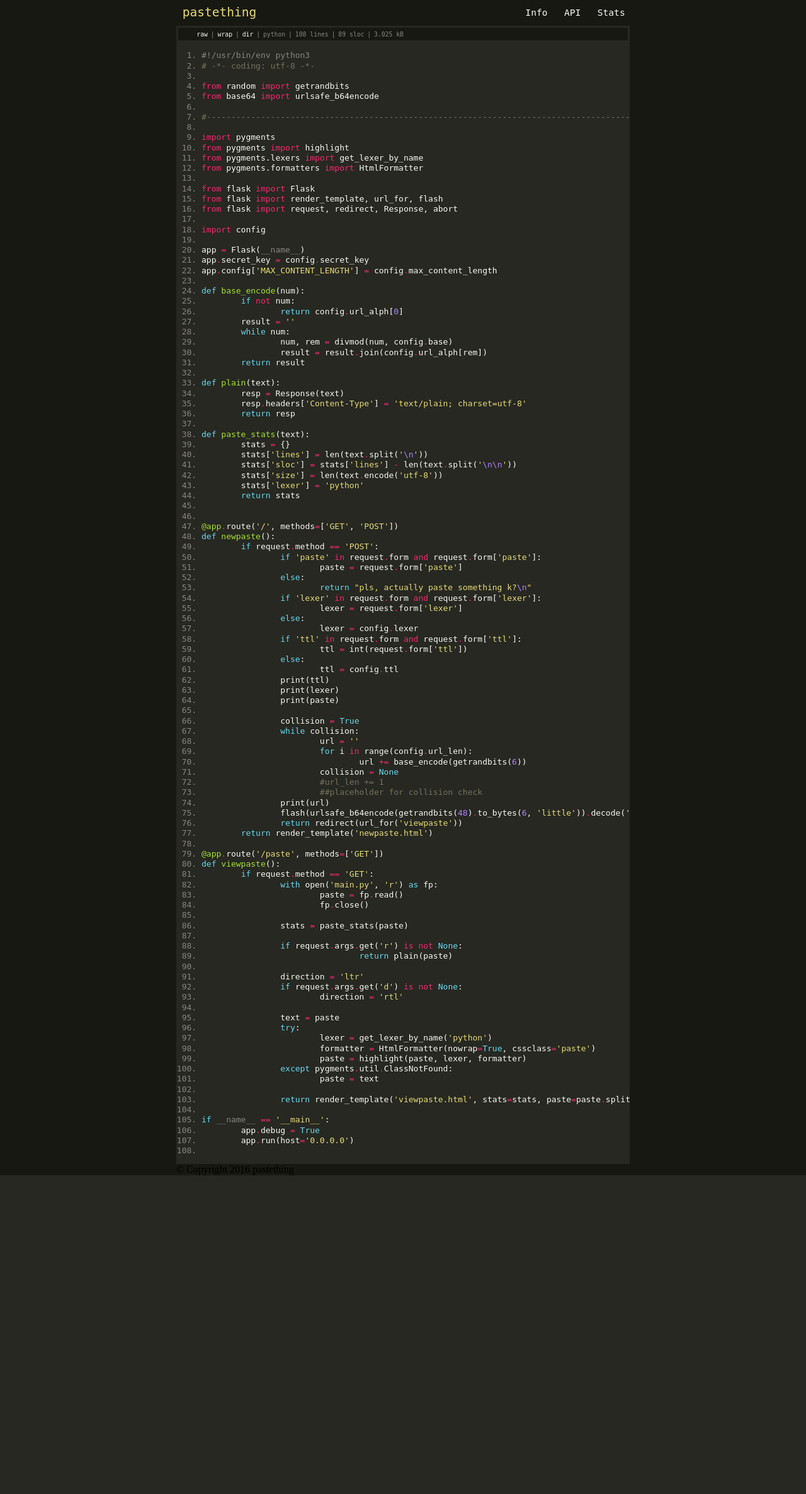
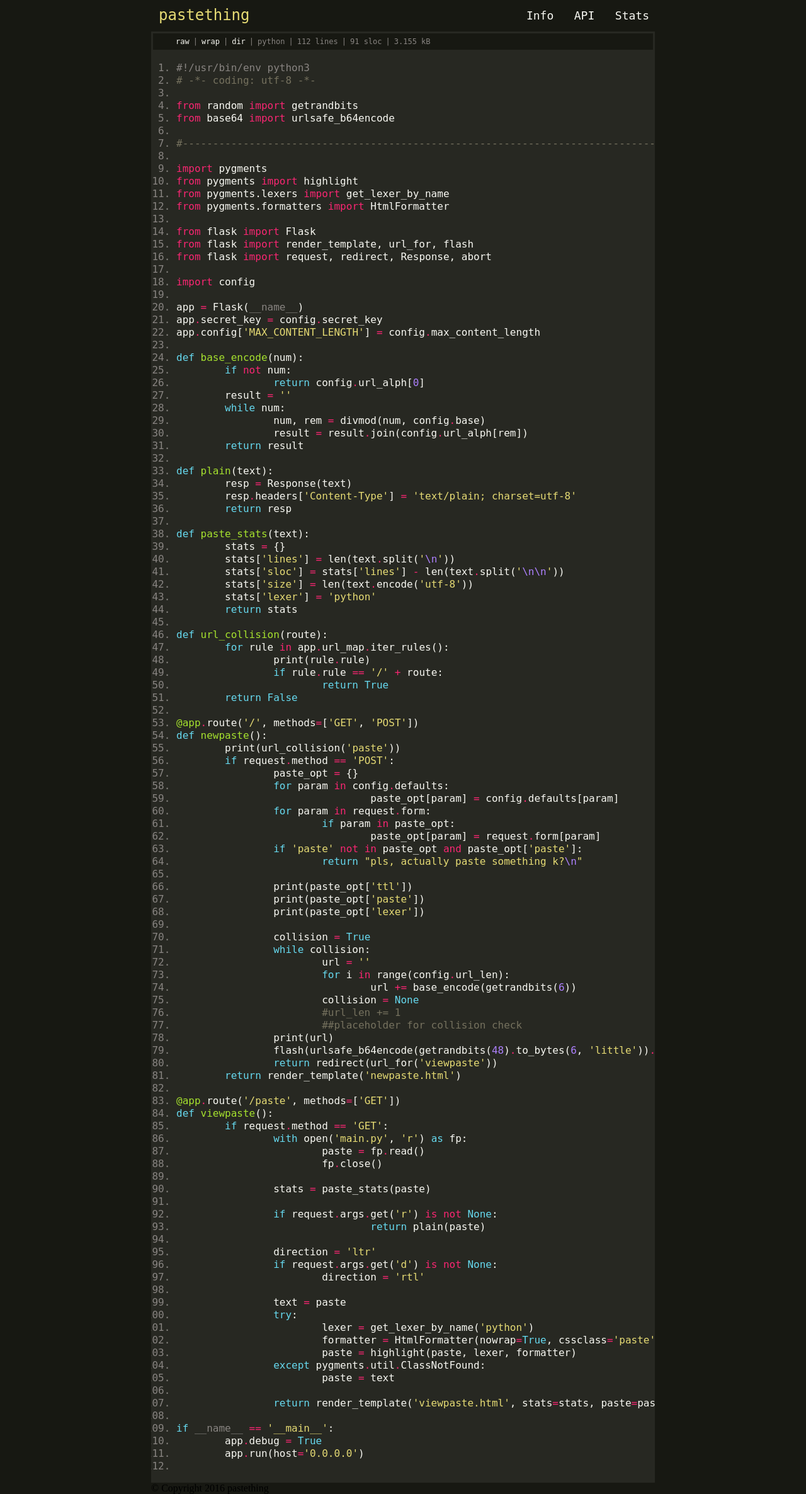
Before and after one commit to lbatalha/pastething, a Flask app: page /paste in a window 1280 px wide. Shown: the whole page at 63% size. Before the commit the page ends 1866 px from the top, so only its background shows below. Run offline with Flask 2, Linux system fonts and the light colour scheme.

Commit message:
refactor post parameter validation

```diff
--- a/main.py
+++ b/main.py
@@ -43,25 +43,29 @@ def paste_stats(text):
 	stats['lexer'] = 'python'
 	return stats
 
+def url_collision(route):
+	for rule in app.url_map.iter_rules():
+		print(rule.rule)
+		if rule.rule == '/' + route:
+			return True
+	return False
 
 @app.route('/', methods=['GET', 'POST'])
 def newpaste():
+	print(url_collision('paste'))
 	if request.method == 'POST':
-		if 'paste' in request.form and request.form['paste']:
-			paste = request.form['paste']
-		else:
+		paste_opt = {}
+		for param in config.defaults:
+				paste_opt[param] = config.defaults[param]
+		for param in request.form:
+			if param in paste_opt:
+				paste_opt[param] = request.form[param]
+		if 'paste' not in paste_opt and paste_opt['paste']:
 			return "pls, actually paste something k?\n"
-		if 'lexer' in request.form and request.form['lexer']:
-			lexer = request.form['lexer']
-		else:
-			lexer = config.lexer
-		if 'ttl' in request.form and request.form['ttl']:
-			ttl = int(request.form['ttl'])
-		else:
-			ttl = config.ttl
-		print(ttl)
-		print(lexer)
-		print(paste)
+
+		print(paste_opt['ttl'])
+		print(paste_opt['paste'])
+		print(paste_opt['lexer'])
 
 		collision = True
 		while collision:
--- a/static/styles/main.css
+++ b/static/styles/main.css
@@ -10,10 +10,11 @@
 body {
 	background-color: #171812;
 	margin: auto;
+	font-size: 12pt;
 }
 
 #maindiv {
-	max-width: 90ch;
+	max-width: 100ch;
 	min-width: 80ch;
 	margin: auto;
 }
@@ -46,6 +47,10 @@ a:hover{ color: #e6db74}
 	padding: 0.5em;
 
 }
+#logo a { text-decoration: none; }
+#logo a:link { color: #e6db74}
+#logo a:visited{ color: #e6db74}
+#logo a:hover{ color: #f8f8f2}
 
 #nav {
 	font-family: monospace;
--- a/templates/layout.html
+++ b/templates/layout.html
@@ -11,7 +11,7 @@
 			<div id='wrapper' dir='{{ direction }}'>
 				<div id='header'>
 					<div id='logo'>
-						pastething
+						<a href="/">pastething</a>
 					</div>
 					{% block header %}{% endblock %}
 					<div id='nav'>
```
Also changed, not shown: config.py (+15 -5 lines).
